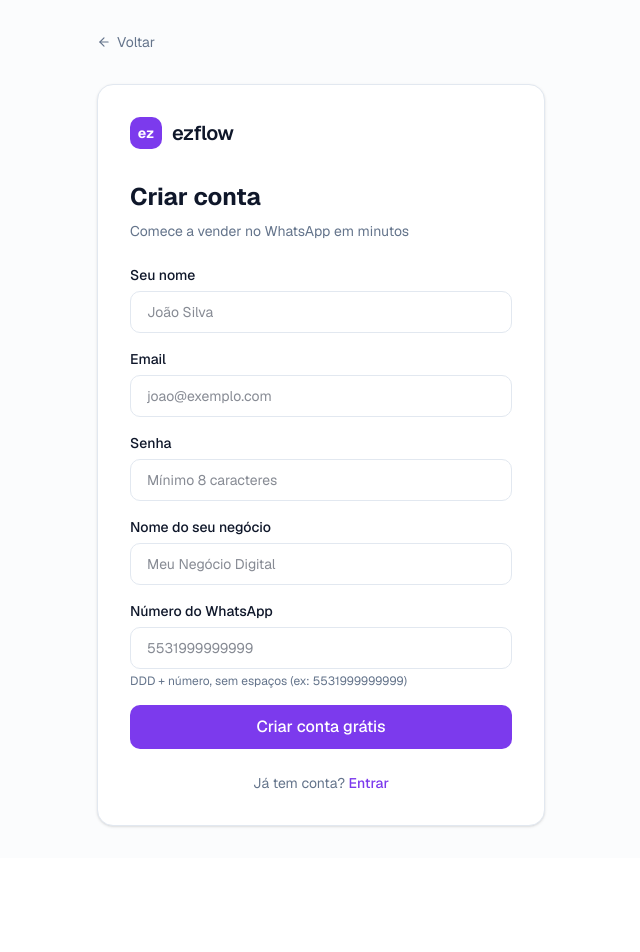
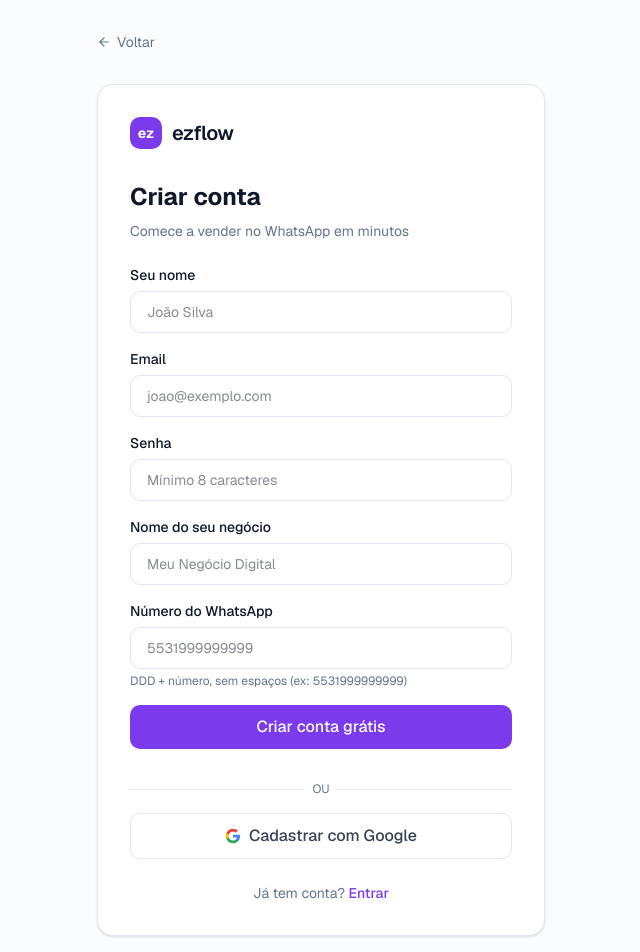
Before and after one commit to nelsonlopesj/vendas-whatsapp-bot, a Next.js app: page /register in a window 1280 px wide. Shown: the top 952 px of the page, without its empty margins (319-959 px from the left). Before the commit the page ends 858 px from the top, so only its background shows below. Built offline with nearby package versions, Linux system fonts and the light colour scheme.

Commit message:
feat: google login on register

```diff
--- a/src/app/(auth)/register/page.tsx
+++ b/src/app/(auth)/register/page.tsx
@@ -3,6 +3,7 @@
 import { useRouter } from "next/navigation";
 import { useState } from "react";
 import Link from "next/link";
+import { signIn } from "next-auth/react";
 import { ArrowLeft, Loader2 } from "lucide-react";
 
 export default function RegisterPage() {
@@ -183,6 +184,20 @@
               {loading && <Loader2 className="w-4 h-4 animate-spin" />}
               Criar conta grátis
             </button>
+
+            <div className="relative my-4">
+              <div className="absolute inset-0 flex items-center"><div className="w-full border-t border-border" /></div>
+              <div className="relative flex justify-center text-xs uppercase"><span className="bg-card px-2 text-muted-foreground">ou</span></div>
+            </div>
+
+            <button
+              type="button"
+              onClick={() => signIn("google", { callbackUrl: "/dashboard" })}
+              className="w-full inline-flex items-center justify-center gap-2 bg-white text-gray-700 border border-gray-300 font-medium px-4 py-2.5 rounded-lg hover:bg-gray-50 transition-colors"
+            >
+              <svg className="w-4 h-4" viewBox="0 0 24 24"><path fill="#4285F4" d="M22.56 12.25c0-.78-.07-1.53-.2-2.25H12v4.26h5.92a5.06 5.06 0 01-2.2 3.32v2.77h3.57c2.08-1.92 3.28-4.74 3.28-8.1z"/><path fill="#34A853" d="M12 23c2.97 0 5.46-.98 7.28-2.66l-3.57-2.77c-.98.66-2.23 1.06-3.71 1.06-2.86 0-5.29-1.93-6.16-4.53H2.18v2.84C3.99 20.53 7.7 23 12 23z"/><path fill="#FBBC05" d="M5.84 14.09c-.22-.66-.35-1.36-.35-2.09s.13-1.43.35-2.09V7.07H2.18C1.43 8.55 1 10.22 1 12s.43 3.45 1.18 4.93l2.85-2.22.81-.62z"/><path fill="#EA4335" d="M12 5.38c1.62 0 3.06.56 4.21 1.64l3.15-3.15C17.45 2.09 14.97 1 12 1 7.7 1 3.99 3.47 2.18 7.07l3.66 2.84c.87-2.6 3.3-4.53 6.16-4.53z"/></svg>
+              Cadastrar com Google
+            </button>
           </form>
 
           <p className="text-sm text-muted-foreground text-center mt-6">
```
